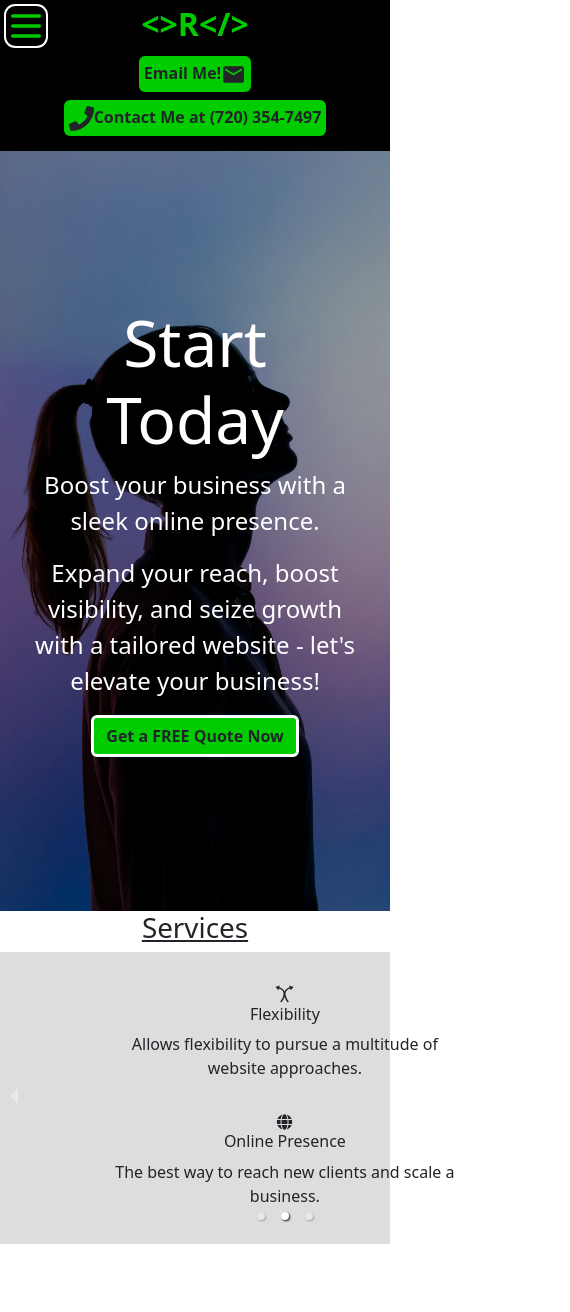
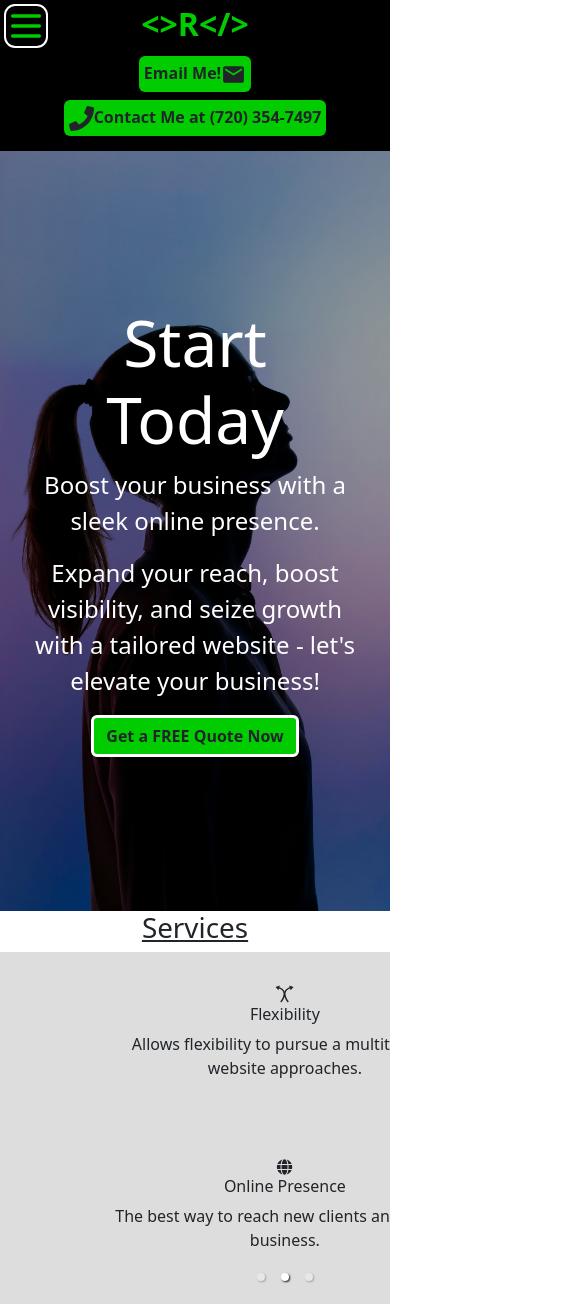
Before and after one commit to rfrisk44/mySiteDeployment, a React (Create React App) app: page / in a window 390 px wide. Shown: the whole page, 570 px wide, since content can reach past the window. Before the commit the page ends 1252 px from the top, so only its background shows below. Built offline with nearby package versions, Linux system fonts and the light colour scheme.

Commit message:
Fixed menu overlay

```diff
--- a/src/App.css
+++ b/src/App.css
@@ -2,7 +2,9 @@
 
 body{
     font-family: 'Merriweather';
+    overflow-x: hidden;
 }
+
 
 /* Landing CSS */
 #landing {
@@ -220,11 +222,7 @@ body{
         height: 60%;
         width: 100vw;
     }
-    /* .menuItem:nth-child(4){
-        z-index: 1;
-        height: 75%;
-        width: 100%;
-    } */
+
   }
 
 /* Benefits */
@@ -235,6 +233,7 @@ body{
     align-items: center;
     margin: 0 auto;
     margin-bottom: 2%;
+    overflow-x: hidden;
 }
 .benefit{
     margin: 5%;
@@ -242,6 +241,12 @@ body{
 .benefit p{
     padding-left: 15%;
     padding-right: 15%;
+}
+@media (max-width:500px) {
+    .benefit{
+        margin: 0;
+        padding: 5%;
+    }
 }
 
 /* Success jsx */
--- a/src/components/Benefits.jsx
+++ b/src/components/Benefits.jsx
@@ -9,13 +9,12 @@ import MyCarousel from './MyCarousel';
 import { useMediaQuery } from 'react-responsive';
 
 const Benefits = () => {
-  // Condition to determine whether to show the carousel on mobile
   const isMobile = useMediaQuery({ maxWidth: 500 });
 
   return (
     <div className='benefitsContainer text-center'>
       {isMobile ? (
-        <MyCarousel /> // Render carousel component on mobile
+        <MyCarousel />
       ) : (
         <>
           <div>
--- a/src/components/MyCarousel.jsx
+++ b/src/components/MyCarousel.jsx
@@ -11,7 +11,7 @@ import { FaMagnifyingGlassDollar } from "react-icons/fa6";
 const MyCarousel = () => {
   return (
     <div style={{marginBottom:'2%'}} className='text-center'>
-        <Carousel autoPlay interval={3500} infiniteLoop showThumbs={false} showIndicators={true} showStatus={false} showArrows={true} swipeable={true}>
+        <Carousel autoPlay interval={3500} infiniteLoop showThumbs={false} showIndicators={true} showStatus={false} showArrows={false} swipeable={true}>
             {/* Change the carousel pictures */}
         <div>
         <div className='benefit'>
```
